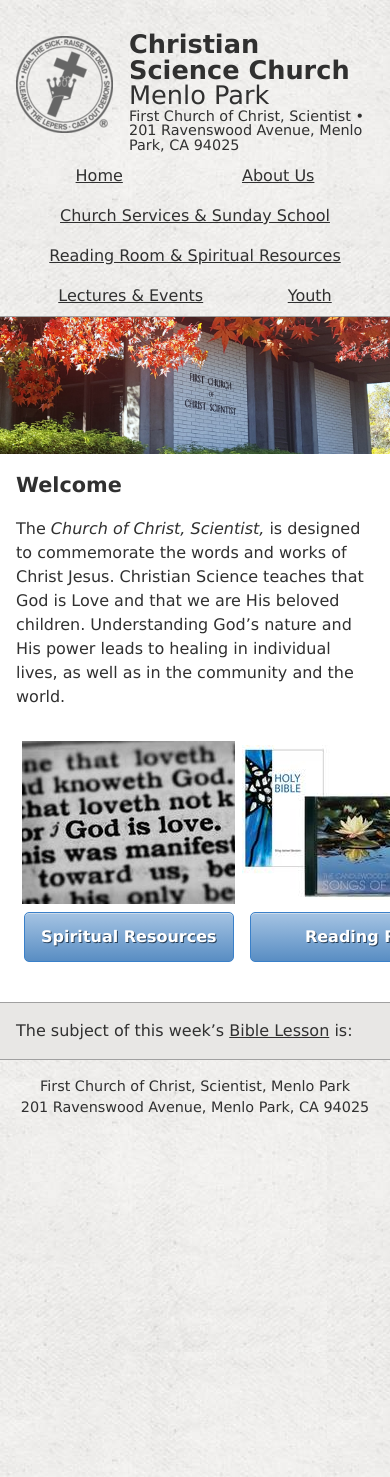
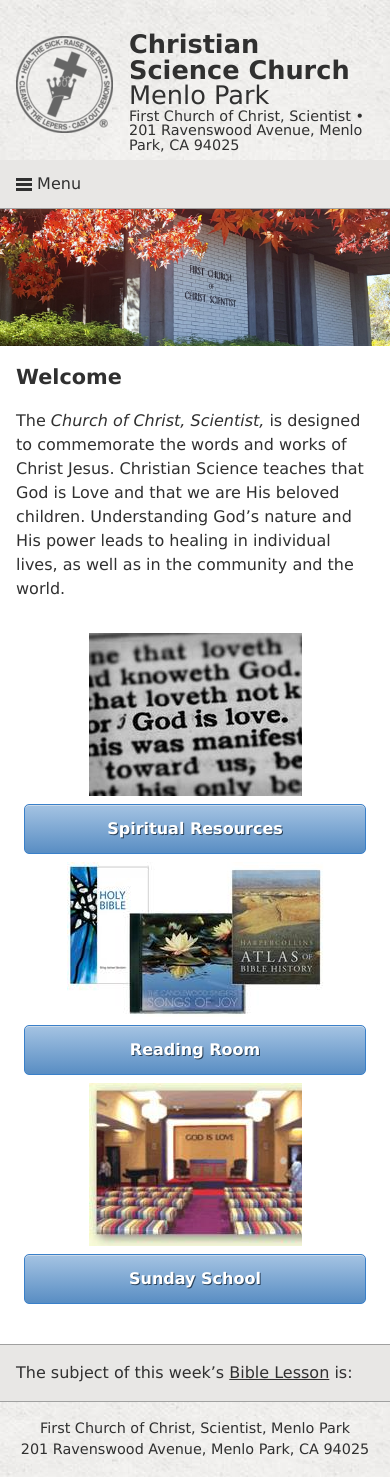
Before and after one commit to kalgynirae/csmenlopark, a Jekyll site: the page built from pages/home.md, in a window 390 px wide. Built offline with Jekyll 4.4.1, drawn with Linux system fonts in a browser that asks for light colours; nearby versions of some CDN libraries; our own code applies the rules of GitHub Pages for plain Markdown files.

Commit message:
Fix menu and home buttons in mobile layout

```diff
--- a/_includes/menu.html
+++ b/_includes/menu.html
@@ -1,3 +1,11 @@
+<span class="menu-button">
+  <svg class="inline" viewBox="0 0 32 32" width="16" height="16">
+    <rect y="2" width="32" height="6"></rect>
+    <rect y="12" width="32" height="6"></rect>
+    <rect y="22" width="32" height="6"></rect>
+  </svg>
+  Menu
+</span>
 <nav class=menu>
   <a href="{% link pages/home.md %}">Home</a>
   <a href="{% link pages/about.md %}">About Us</a>
--- a/assets/style.sass
+++ b/assets/style.sass
@@ -6,6 +6,7 @@
 $bg-gray: #e8e7e5
 $bg-red: #c08080
 $border-gray: #a0a0a0
+$text-color: #303030
 $button-blue: #378de5
 $link-blue: #0090e0
 $green: #4e9a06
@@ -24,7 +25,7 @@
   background: $bg-gray url('/assets/bg.jpg')
 
 body
-  color: #303030
+  color: $text-color
   font-family: verdana, geneva, sans-serif
   line-height: 1.5
   margin: auto
@@ -105,6 +106,9 @@
       font-size: 0.9em
       line-height: 1
 
+.menu-button
+  display: none
+
 .menu
   align-content: space-around
   clear: both
@@ -113,8 +117,6 @@
   justify-content: space-between
   line-height: 3em
   margin-top: 0.25em
-  @media (max-width: $mobile-width)
-    line-height: 2.5em
   a
     border-radius: 1rem 1rem 0 0
     display: block
@@ -124,6 +126,43 @@
     &:active,
     &:hover
       background: #ffffff
+
+@media (max-width: $mobile-width)
+  .menu-button
+    background-color: $bg-gray
+    display: block
+    line-height: 3em
+    margin: 0.5em -1rem 0
+    padding: 0 1rem
+
+    &:hover
+      background-color: white
+    svg
+      fill: $text-color
+
+  .menu
+    box-shadow: 0 0 15px 0 gray
+    display: none
+    margin-top: 0
+    position: absolute
+    left: 0
+    width: 100%
+    z-index: 1
+
+  .menu-button:hover + .menu, .menu:hover
+    a
+      border-radius: 0
+      padding-left: 2rem
+      text-align: left
+      &:hover
+        background-color: white
+    background-color: $bg-gray
+    display: flex
+    flex-direction: column
+    flex-wrap: nowrap
+    flex-flow: flex-start
+    align-items: stretch
+
 
 .content > *
   background: #ffffff
@@ -245,11 +284,13 @@
   @media (max-width: $mobile-width)
     border-radius: 0
     margin: -1rem -1rem 0
-  width: calc(100% + 2rem)
+    width: calc(100% + 2rem)
 
 .home-buttons
   display: flex
   margin: 2em 0
+  @media (max-width: $mobile-width)
+    flex-direction: column
   >div
     display: flex
     flex-direction: column
@@ -274,3 +315,6 @@
   background: lighten(desaturate($yellow, 30), 40)
   margin: 0 -1rem
   padding: 0 1rem
+
+img.inline, svg.inline
+  vertical-align: middle
```
